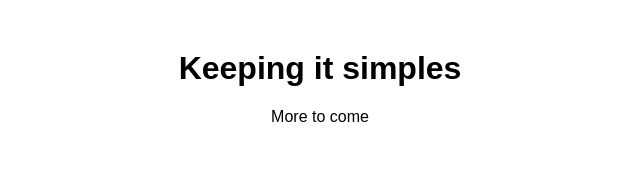
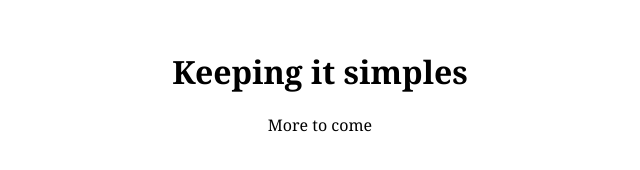
Before and after one commit to seanclaytn/personalwebsite, a plain HTML site: page index.html in a window 1280 px wide. Shown: the whole page, without its empty margins (320-960 px from the left). Drawn offline with Linux system fonts and the light colour scheme.

Commit message:
Change to Georgia font

```diff
--- a/index.html
+++ b/index.html
@@ -6,7 +6,7 @@
     <title>My Simple Website</title>
     <style>
         body {
-            font-family: Arial, sans-serif;
+            font-family: Georgia;
             text-align: center;
             margin-top: 50px;
         }
```
